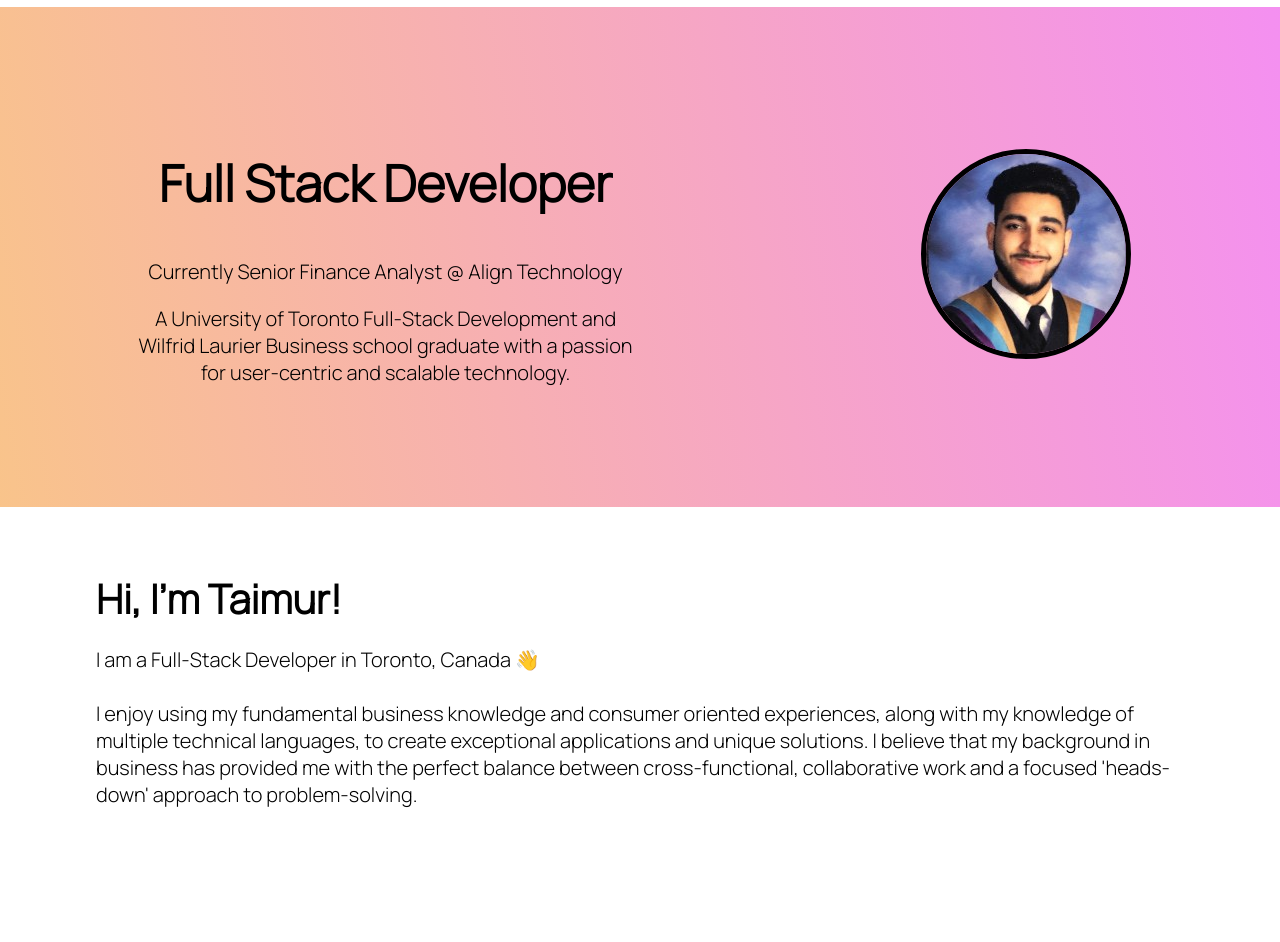
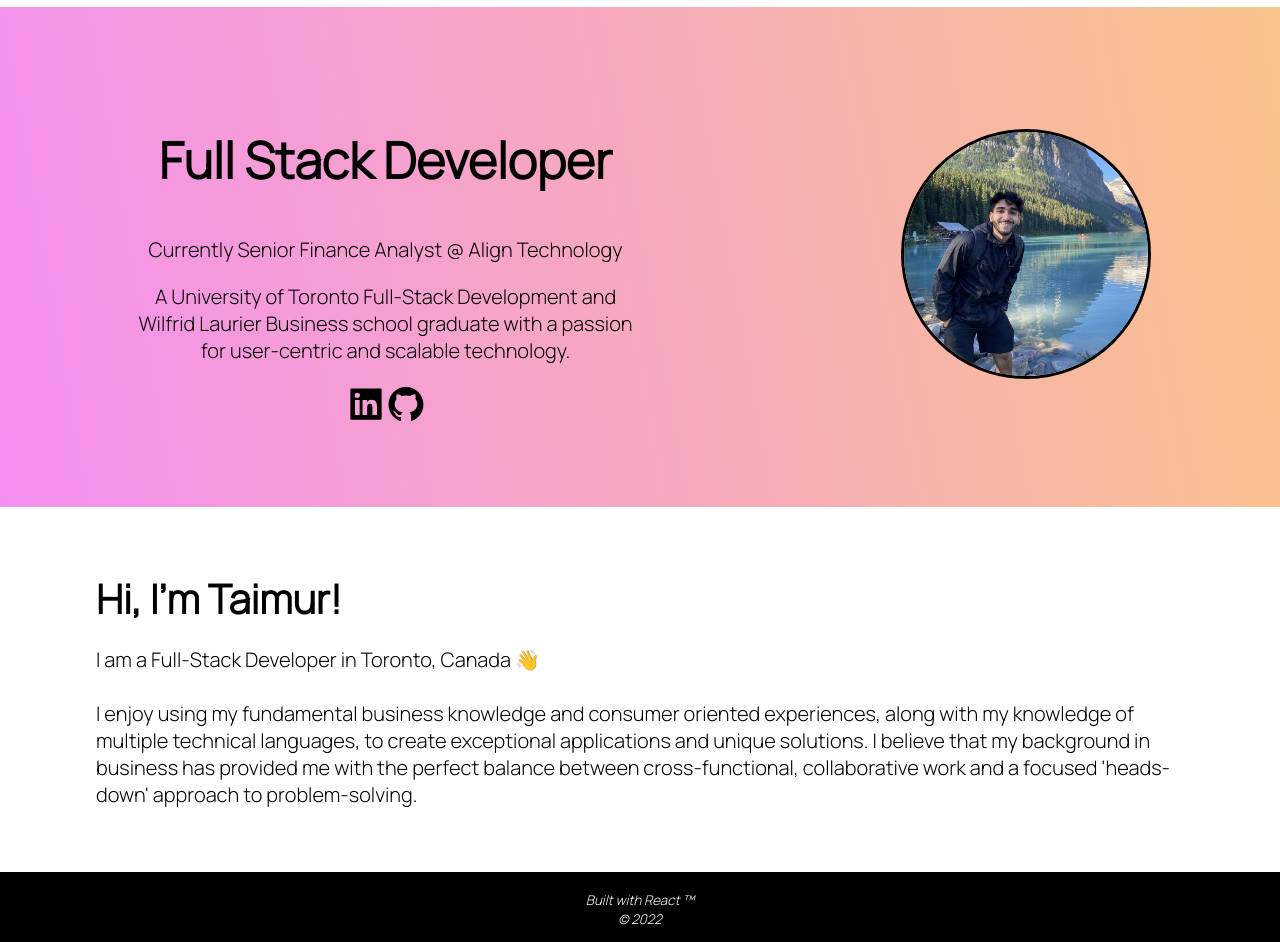
Before and after one commit to TaimurHasan/professional-portfolio-react, a React (Create React App) app: page / in a window 1280 px wide. Shown: the part 80-1022 px from the top of the page. Before the commit the page ends 952 px from the top, so only its background shows below. Built offline with nearby package versions, Linux system fonts and the light colour scheme.

Commit message:
finalizing footer and adding linkedin and github links

```diff
--- a/src/App.js
+++ b/src/App.js
@@ -3,10 +3,19 @@ import NavBar from "./components/NavBar/NavBar";
 import Hero from "./components/Hero";
 import Intro from "./components/Intro";
 import Projects from "./components/Projects"
+import Footer from "./components/Footer"
+import About from "./components/About"
 
 function App() {
 
   const [currentSection, setCurrentSection ] = useState();
+
+  let content;
+  if (currentSection && currentSection.name === "Work") {
+    content = <Projects />
+  } else if (currentSection && currentSection.name === "About") {
+    content = <About />
+  }
 
   return (
     <main>
@@ -16,10 +25,13 @@ function App() {
       />
       <Hero currentSection={currentSection}/>
       {currentSection ? (
-        <Projects />
+        <div>
+          {content}
+        </div>
       ) : (
         <Intro />
       )}
+      <Footer />
     </main>
   );
 }
--- /dev/null
+++ b/src/components/About/index.js
@@ -0,0 +1,18 @@
+import React from "react";
+
+function About() {
+    return (
+        <div className="main-body">
+            <h3>Hi, I'm Taimur!</h3>
+            <p>
+                I am a Full-Stack Developer in Toronto, Canada 👋
+                <br/>
+                <br/>
+                I enjoy using my fundamental business knowledge and consumer oriented experiences, along with my knowledge of multiple technical languages, to create exceptional applications and unique solutions. I believe that my background in business has provided me with the perfect balance between cross-functional, collaborative work and a focused 'heads-down' approach to problem-solving.
+
+            </p>
+        </div>
+    )
+};
+
+export default About;
--- /dev/null
+++ b/src/components/Footer/Footer.module.css
@@ -0,0 +1,18 @@
+.Footer {
+    background-color: black;
+    height: 70px;
+    bottom:0;
+    color: white;
+    display: flex;
+    align-items: flex-end;
+}
+
+.FootNote {
+    margin: 1% auto;
+}
+.FootNote p {
+    font-size: smaller;
+    font-style: italic;
+    text-align: center;
+    margin: 1px;
+}
--- /dev/null
+++ b/src/components/Footer/index.js
@@ -0,0 +1,15 @@
+import React from "react";
+import classes from "./Footer.module.css"
+
+function Footer() {
+    return (
+        <div className = {classes.Footer}>
+            <div className = {classes.FootNote}>
+                <p>Built with React &trade; </p>
+                <p >&copy; 2022</p>
+            </div>
+        </div>
+    )
+};
+
+export default Footer;
--- a/src/components/Hero/Hero.module.css
+++ b/src/components/Hero/Hero.module.css
@@ -1,11 +1,11 @@
 .hero {
     background: hsla(31, 90%, 76%, 1);
 
-    background: linear-gradient(10deg, hsla(31, 90%, 76%, 1) 0%, hsla(302, 82%, 76%, 1) 100%);
+    background: linear-gradient(10deg, hsla(302, 82%, 76%, 1)  0%, hsla(31, 90%, 76%, 1) 100%);
 
-    background: -moz-linear-gradient(10deg, hsla(31, 90%, 76%, 1) 0%, hsla(302, 82%, 76%, 1) 100%);
+    background: -moz-linear-gradient(10deg, hsla(302, 82%, 76%, 1)  0%, hsla(31, 90%, 76%, 1) 100%);
 
-    background: -webkit-linear-gradient(10deg, hsla(31, 90%, 76%, 1) 0%, hsla(302, 82%, 76%, 1) 100%);
+    background: -webkit-linear-gradient(10deg, hsla(302, 82%, 76%, 1)  0%, hsla(31, 90%, 76%, 1) 100%);
 
     filter: progid: DXImageTransform.Microsoft.gradient( startColorstr="#F9C58D", endColorstr="#F492F0", GradientType=1 );
 }
@@ -19,10 +19,15 @@
     height: 100%
 }
 
+.imageContainer {
+    width: 200px;
+    margin: 3% 0;
+}
 .HeroImage {
-    margin: 20px 20px;
     border-radius: 50%;
-    border:solid 5px black;
+    border:solid 3px black;
+    width: 100%;
+    height: 100%;
 }
 
 .HeroContent h2 {
@@ -40,6 +45,16 @@
 
 .HeroIntro {
     width: 100%;
+}
+
+.HeroLinks {
+    display: flex;
+    justify-content: center;
+}
+
+.Link:hover {
+    color: white;
+    transition: all 0.3s ease-in-out;
 }
 
 @media screen and (min-width: 990px) {
@@ -60,4 +75,9 @@
     .HeroIntro {
         width: 40%;
     }
+
+    .imageContainer {
+        width: 250px;
+        margin: 0;
+    }
 }
--- a/src/components/Hero/index.js
+++ b/src/components/Hero/index.js
@@ -1,5 +1,7 @@
 import React from "react";
-import classes from "./Hero.module.css"
+import classes from "./Hero.module.css";
+import { AiFillLinkedin } from "react-icons/ai"
+import { AiFillGithub } from "react-icons/ai"
 
 function Hero (props) {
     const {
@@ -22,9 +24,17 @@ function Hero (props) {
                         <h2>Full Stack Developer</h2>
                         <p>Currently Senior Finance Analyst @ Align Technology</p>
                         <p>A University of Toronto Full-Stack Development and Wilfrid Laurier Business school graduate with a passion for user-centric and scalable technology.</p>
+                        <div className = {classes.HeroLinks}>
+                            <a href="https://www.linkedin.com/in/taimur-h/" target="_blank" rel="noreferrer">
+                             <AiFillLinkedin className = {classes.Link} size = "40px" />
+                            </a>
+                            <a href="https://github.com/TaimurHasan" target="_blank" rel="noreferrer">
+                             <AiFillGithub className = {classes.Link} size = "40px" />
+                            </a>
+                        </div>
                     </div>
-                    <div>
-                        <img alt="taimur hasan's headhost" className = {classes.HeroImage} src = "./assets/images/Headshot.jpg.jfif" />
+                    <div className = {classes.imageContainer}>
+                        <img alt="taimur hasan's headhost" className = {classes.HeroImage} src = "./assets/images/Headshot.jpg" />
                     </div>
                 </div>
             )}
--- a/src/components/NavBar/NavBar.module.css
+++ b/src/components/NavBar/NavBar.module.css
@@ -9,6 +9,11 @@
 .NavBar a {
     flex: 0 50%;
     cursor: pointer;
+}
+
+.NavBar h1:hover {
+    color: rgb(255, 163, 64);
+    transition: all 0.2s ease-in-out;
 }
 
 .NavBar .Navigation {
@@ -32,6 +37,13 @@
     display: flex;
     align-items: center;
     padding: 0 10%;
+}
+
+.NavList li a:hover, .NavList li span:hover {
+    color:  rgb(255, 163, 64);
+    transition: all 0.3s ease-in-out;
+    padding: 3%;
+    border-bottom: 1px solid rgb(255, 163, 64);
 }
 
 span {
--- a/src/components/Projects/Projects.module.css
+++ b/src/components/Projects/Projects.module.css
@@ -7,14 +7,14 @@
 
 .ProjectCard {
     height: 400px;
-    width: 450px;
+    width: 400px;
     border-radius: 7px;
     display: flex;
     flex-direction: column;
     justify-content: flex-end;
     background-size: cover;
     background-repeat: no-repeat;
-    margin: 4% 2%;
+    margin: 0 10px 50px 10px;
 }
 
 .ProjectCard h4 {
@@ -46,6 +46,7 @@
 
 .ProjectDetails:hover {
     background-color: rgba(0, 0, 0, 0.50);
+    transition: all 0.3s ease-in-out;
 }
 
 .ProjectLinks {
@@ -65,6 +66,7 @@
 
 .Link:hover {
     color: white;
+    transition: all 0.3s ease-in-out;
 }
 
 .LinkDiv {
--- a/src/components/Projects/index.js
+++ b/src/components/Projects/index.js
@@ -13,6 +13,14 @@ function Projects () {
         },
         {
             name: "TechTalk",
+            language: "JavaScript",
+            description: "A social media application for sharing blog posts, using user authentication",
+            background: "left",
+            githubUrl: "https://github.com/TaimurHasan/TechTalk",
+            liveLink: "https://techtalkbytaimur.herokuapp.com/"
+        },
+        {
+            name: "Organization Tracker",
             language: "JavaScript",
             description: "A social media application for sharing blog posts, using user authentication",
             background: "left",
--- a/src/index.css
+++ b/src/index.css
@@ -41,7 +41,8 @@ a {
 }
 
 .main-body {
-  margin: 15% 10%
+  margin: 15% 10%;
+  min-height: auto;
 }
 
 .main-body h3 {
@@ -53,6 +54,7 @@ a {
 .main-body p {
   font-size: 20px;
 }
+
 
 @media screen and (min-width: 575px) {
   .main-body {
```
Also changed, not shown: public/assets/images/Headshot.jpg (added), public/assets/images/Headshot.jpg.jfif (deleted).
